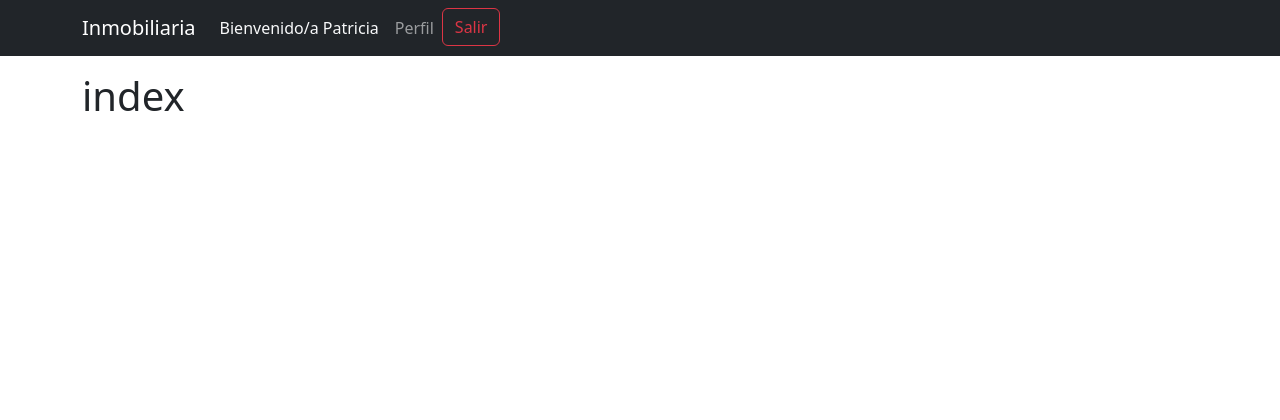
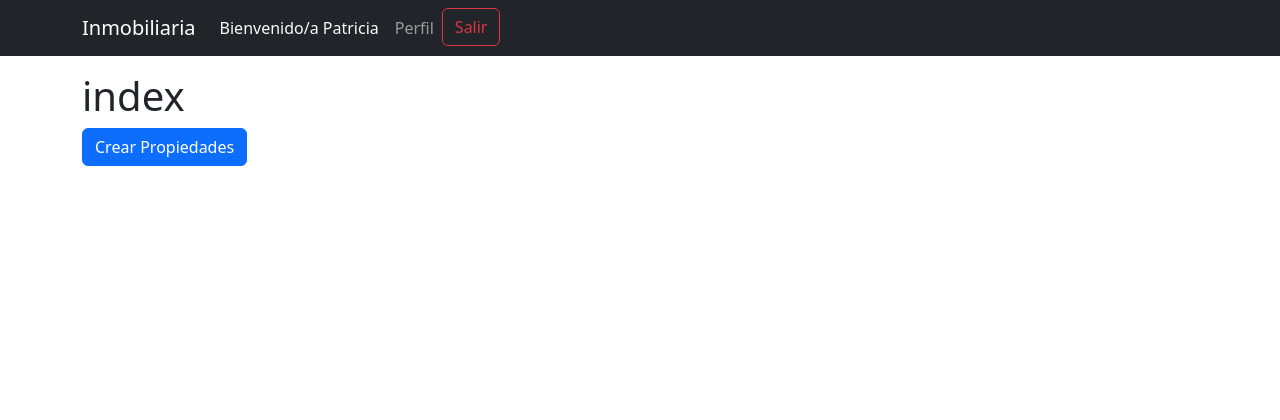
Before and after one commit to carlosarancibiaa/M7-Inmobiliaria, a Django app: page / in a window 1280 px wide. Shown: the top 420 px of the page. Run offline with Django 5.2, Linux system fonts and the light colour scheme; a user stored in the database is signed in; parts of the project's set-up code (start-up, migrations or seed data) failed here and were passed over.

Commit message:
Se agregas los archivos para la implementación de una ruta para crear propiedades y se desarrolla la clase para el formulario que se utilizará en la vista de esta ruta

```diff
--- /dev/null
+++ b/proyecto_inmobiliaria/app_inmobiliaria/templates/crear_propiedades.html
@@ -0,0 +1 @@
+<h1>Propiedades</h1>
--- a/proyecto_inmobiliaria/app_inmobiliaria/templates/index.html
+++ b/proyecto_inmobiliaria/app_inmobiliaria/templates/index.html
@@ -3,6 +3,9 @@
 {% block contenido %}
 <div class="container vh-100">
     <h1>index</h1>
+    {% if user.is_authenticated %}
+    <a href="{% url 'crear_propiedades' %}"  class="btn btn-primary">Crear Propiedades</a>
+    {% endif %}
 </div>
 
 {% endblock %}
--- a/proyecto_inmobiliaria/app_inmobiliaria/urls.py
+++ b/proyecto_inmobiliaria/app_inmobiliaria/urls.py
@@ -1,6 +1,6 @@
 from django.urls import path
 from django.contrib.auth import views as auth_views
-from .views import index, registro, perfil, actualizar
+from .views import index, registro, perfil, actualizar, crear_propiedades
 
 urlpatterns = [
     path('login/', auth_views.LoginView.as_view(template_name='registration/login.html'), name='login'),
@@ -10,5 +10,6 @@ urlpatterns = [
     path('', index, name='index'),
     path('profile/', perfil, name='perfil'),
     path('update/', actualizar, name='actualizar'),
+    path('properties/', crear_propiedades, name='crear_propiedades'),
 
 ]
--- a/proyecto_inmobiliaria/app_inmobiliaria/views.py
+++ b/proyecto_inmobiliaria/app_inmobiliaria/views.py
@@ -76,3 +76,9 @@ def actualizar(request):
     else:
         form=FormActualizacion(instance=request.user)
     return render(request, 'actualizar.html', {'form': form})
+
+@login_required
+def crear_propiedades(request):
+    propiedades= request.user.propiedades.all()
+    print(propiedades)
+    return render(request, 'crear_propiedades.html')
```
Also changed, not shown: proyecto_inmobiliaria/app_inmobiliaria/forms.py (+19 -1 lines), proyecto_inmobiliaria/README.txt.
